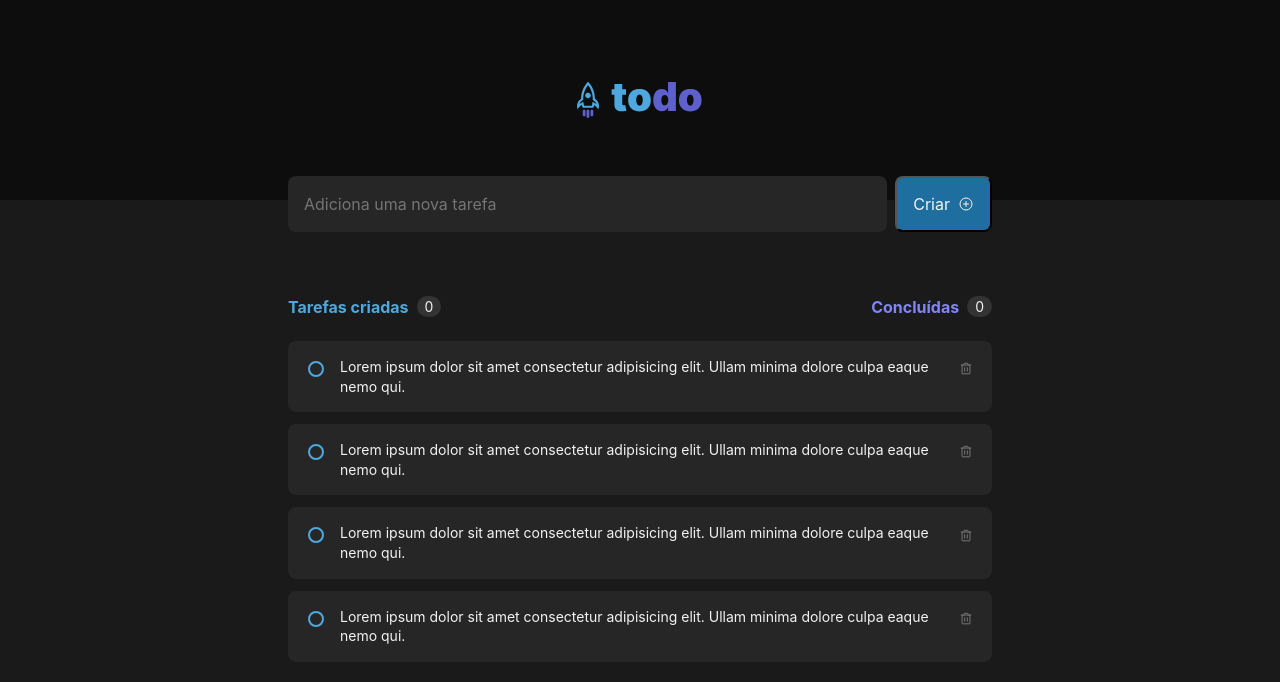
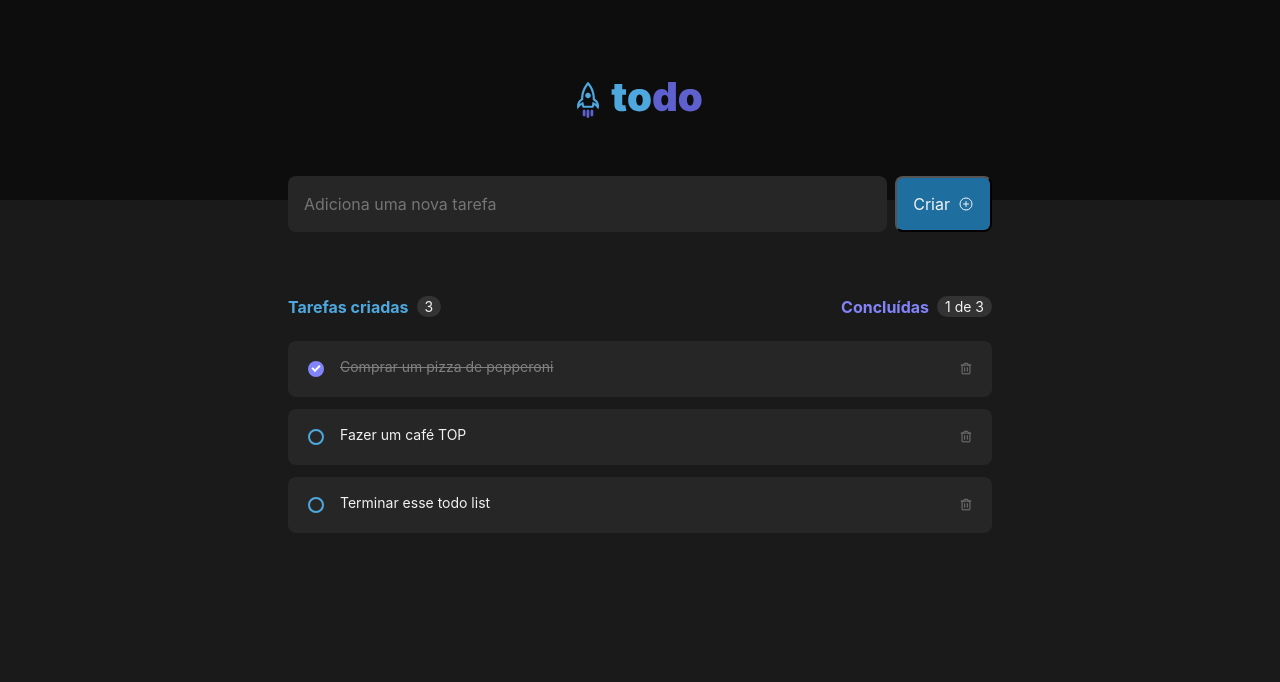
Before and after one commit to natan3001/Desafio-01---ToDo-List, a React app: page / in a window 1280 px wide. Shown: the top 682 px of the page. Built offline with nearby package versions, Linux system fonts and the light colour scheme; the HTML template or start-up script is replaced by a standard one.

Commit message:
Criado a listagem e a adição de tasks ao todo list

```diff
--- a/package.json
+++ b/package.json
@@ -11,11 +11,13 @@
   "dependencies": {
     "phosphor-react": "^1.4.1",
     "react": "^18.2.0",
-    "react-dom": "^18.2.0"
+    "react-dom": "^18.2.0",
+    "uuid": "^9.0.0"
   },
   "devDependencies": {
     "@types/react": "^18.0.24",
     "@types/react-dom": "^18.0.8",
+    "@types/uuid": "^8.3.4",
     "@vitejs/plugin-react": "^2.2.0",
     "typescript": "^4.6.4",
     "vite": "^3.2.3"
--- a/src/App.tsx
+++ b/src/App.tsx
@@ -1,3 +1,6 @@
+import { useState } from "react";
+import { v4 as uuidv4 } from "uuid";
+
 import { Header } from "./components/Header";
 import { NewTask } from "./components/NewTask";
 import { List } from "./components/List";
@@ -7,18 +10,54 @@ import styles from "./App.module.css";
 
 import "./global.css";
 
+export interface TaskProps {
+  id: string;
+  content: string;
+  isDone: boolean;
+}
+
 function App() {
+  const [tasks, setTasks] = useState<TaskProps[]>([
+    {
+      id: "12312354354",
+      content: "Comprar um pizza de pepperoni",
+      isDone: true,
+    },
+    {
+      id: "13215468798",
+      content: "Fazer um café TOP",
+      isDone: false,
+    },
+    {
+      id: "12312354354",
+      content: "Terminar esse todo list",
+      isDone: false,
+    },
+  ]);
+
+  function addNewTask(content: string) {
+    const newTask: TaskProps = {
+      id: uuidv4(),
+      content: content,
+      isDone: false,
+    };
+
+    setTasks([...tasks, newTask]);
+  }
+
+  const createdTasks = tasks.length;
+  const doneTasks = tasks.filter((task) => task.isDone === true).length;
+
   return (
     <div>
       <Header />
 
       <div className={styles.wrapper}>
-        <NewTask />
-        <List>
-          <Task />
-          <Task />
-          <Task />
-          <Task />
+        <NewTask onSubmit={addNewTask} />
+        <List createdTasks={createdTasks} doneTasks={doneTasks}>
+          {tasks.map(({ id, isDone, content }) => {
+            return <Task key={id} id={id} isDone={isDone} content={content} />;
+          })}
         </List>
       </div>
     </div>
--- a/src/components/List.tsx
+++ b/src/components/List.tsx
@@ -1,22 +1,30 @@
 import styles from "./List.module.css";
 
-export function List({ children }: React.PropsWithChildren) {
+interface listProps {
+  createdTasks: number;
+  doneTasks: number;
+  children: JSX.Element[];
+}
+
+export function List({ createdTasks, doneTasks, children }: listProps) {
   return (
     <>
       <div className={styles.tasksInfo}>
         <div className={styles.count}>
           <strong>Tarefas criadas</strong>
-          <span>0</span>
+          <span>{createdTasks}</span>
         </div>
 
         <div className={styles.count}>
           <strong>Concluídas</strong>
-          <span>0</span>
+          <span>
+            {doneTasks > 0 ? `${doneTasks} de ${createdTasks}` : doneTasks}
+          </span>
         </div>
       </div>
 
       <div className={styles.taskList}>
-        {children ? children : "Nada encontrado"}
+        {children.length > 0 ? children : "Nada encontrado"}
       </div>
     </>
   );
--- a/src/components/NewTask.tsx
+++ b/src/components/NewTask.tsx
@@ -3,11 +3,16 @@ import { PlusCircle } from "phosphor-react";
 
 import styles from "./NewTask.module.css";
 
-export function NewTask() {
+interface newTaskProps {
+  onSubmit: (content: string) => void;
+}
+
+export function NewTask({ onSubmit }: newTaskProps) {
   const [newTask, setNewTask] = useState("");
 
   function handleNewTaskSubmit(event: FormEvent) {
     event.preventDefault();
+    onSubmit(newTask);
     setNewTask("");
   }
 
--- a/src/components/Task.module.css
+++ b/src/components/Task.module.css
@@ -92,3 +92,8 @@
 .task button:hover {
   color: var(--danger);
 }
+
+p.taskFinished {
+  text-decoration: line-through;
+  color: var(--gray-300);
+}
--- a/src/components/Task.tsx
+++ b/src/components/Task.tsx
@@ -1,19 +1,17 @@
 import { Trash } from "phosphor-react";
+import { TaskProps } from "../App";
 
 import styles from "./Task.module.css";
 
-export function Task() {
+export function Task({ id, content, isDone }: TaskProps) {
   return (
     <div className={styles.task}>
       <label className={styles.customCheckbox}>
-        <input type="checkbox" name="task-done" />
+        <input type="checkbox" name="task-done" checked={isDone} />
         <span></span>
       </label>
 
-      <p>
-        Lorem ipsum dolor sit amet consectetur adipisicing elit. Ullam minima
-        dolore culpa eaque nemo qui.
-      </p>
+      <p className={isDone ? styles.taskFinished : ""}>{content}</p>
 
       <button type="button">
         <Trash size={14} />
```
Also changed, not shown: 1 other file (tests, documents, lock files or other folders).
